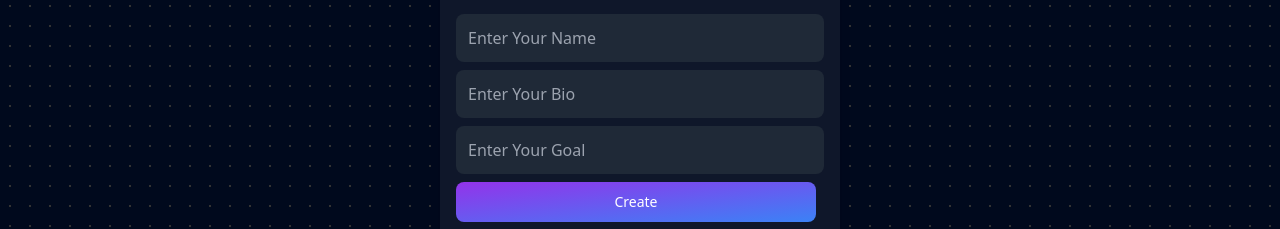
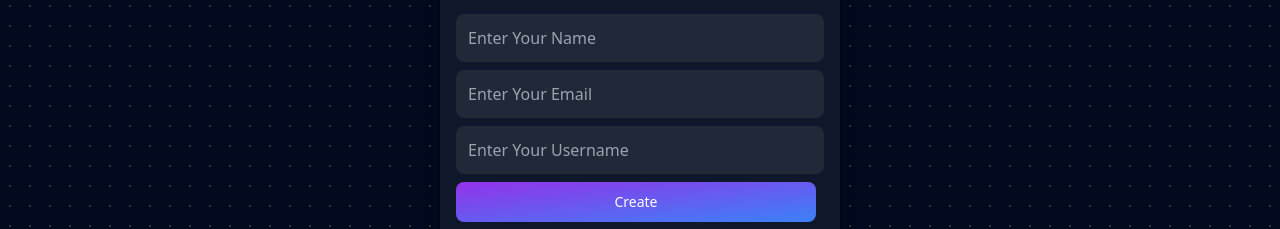
Before and after one commit to heydawood/get-me-a-tea, a Next.js app: page /dashboard in a window 1280 px wide. Shown: the part 368-597 px from the top of the page. Built offline with nearby package versions, Linux system fonts and the light colour scheme; no server answers; sample sign-in values are in the browser's storage.

Commit message:
commit-20 fix bugs

```diff
--- /dev/null
+++ b/actions/useractions.js
@@ -0,0 +1 @@
+"use server"
--- a/app/api/auth/[...nextauth]/route.js
+++ b/app/api/auth/[...nextauth]/route.js
@@ -8,7 +8,7 @@ import GitHubProvider from "next-auth/providers/github";
 import mongoose from 'mongoose';
 import User from '@/app/models/User';
 import Payment from '@/app/models/Payment';
-import connectDB from '@/db/connectDB';
+import connectDB from '@/db/connectDb';
 
 export const authoptions = NextAuth({
     providers: [
--- a/app/dashboard/page.js
+++ b/app/dashboard/page.js
@@ -17,8 +17,8 @@ const Dashboard = () => {
         <h2 className="text-2xl font-bold text-center mb-5">Create Your Page</h2>
         <form className="flex flex-col gap-2">
           <input type="text" className="p-3 rounded-lg bg-gray-800" placeholder="Enter Your Name" />
-          <input type="text" className="p-3 rounded-lg bg-gray-800" placeholder="Enter Your Bio" />
-          <input type="text" className="p-3 rounded-lg bg-gray-800" placeholder="Enter Your Goal" />
+          <input type="text" className="p-3 rounded-lg bg-gray-800" placeholder="Enter Your Email" />
+          <input type="text" className="p-3 rounded-lg bg-gray-800" placeholder="Enter Your Username" />
           <button type="button" className="text-white bg-gradient-to-br from-purple-600 to-blue-500 hover:bg-gradient-to-bl focus:ring-2 focus:outline-none focus:ring-blue-300 dark:focus:ring-blue-800 font-medium rounded-lg text-sm px-5 py-2.5 text-center me-2 mb-2">Create</button>
         </form>
       </div>
--- a/components/Navbar.js
+++ b/components/Navbar.js
@@ -37,7 +37,7 @@ const Navbar = () => {
                 <Link href="/dashboard" className="block px-4 py-2 hover:bg-gray-100 dark:hover:bg-gray-600 dark:hover:text-white">Dashboard</Link>
               </li>
               <li>
-                <Link href="#" className="block px-4 py-2 hover:bg-gray-100 dark:hover:bg-gray-600 dark:hover:text-white">Your Page</Link>
+                <Link href={`/${session.user.name}`} className="block px-4 py-2 hover:bg-gray-100 dark:hover:bg-gray-600 dark:hover:text-white">Your Page</Link>
               </li>
               <li>
                 <a onClick={() => signOut()} href="#" className="block px-4 py-2 hover:bg-gray-100 dark:hover:bg-gray-600 dark:hover:text-white">Sign out</a>
```
